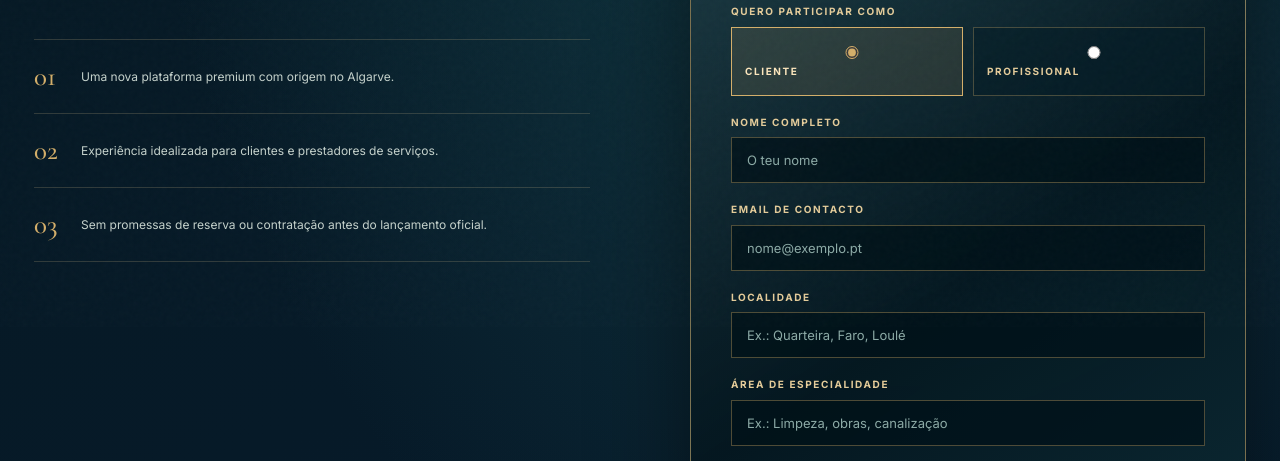
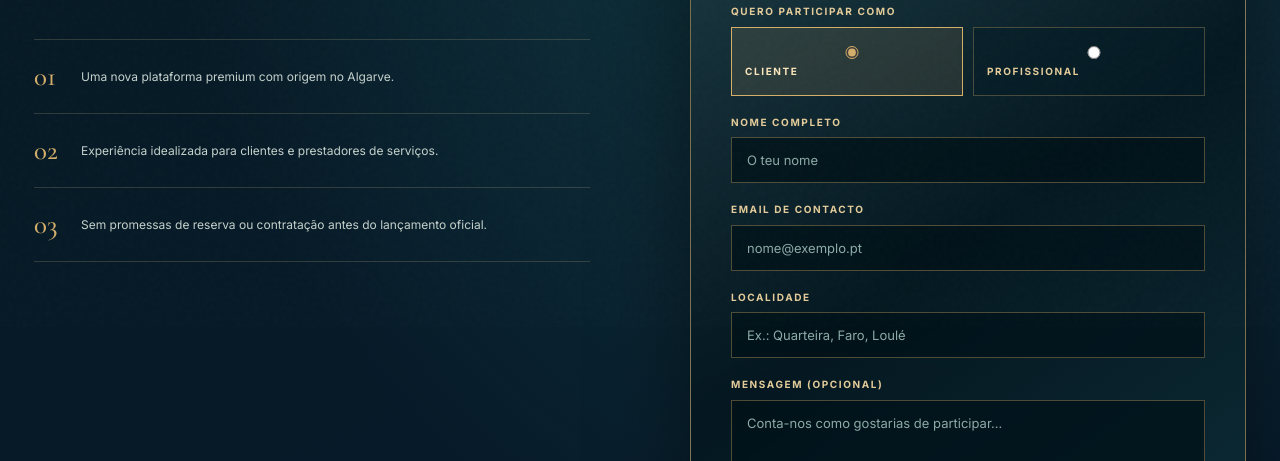
Before and after one commit to rn1620006-rgb/lumina, a website: page participar.html in a window 1280 px wide. Shown: the part 473-934 px from the top of the page. Drawn offline with nearby package versions, Linux system fonts and the light colour scheme; no server answers.

Commit message:
fix: ativação segura das inscrições e pequenos ajustes participar.html

```diff
--- a/participar.html
+++ b/participar.html
@@ -13,7 +13,7 @@
 .join-facts span{font-size:12px;color:#c5d2cc}
 .join-card{border:1px solid rgba(222,186,117,.54);background:linear-gradient(145deg,rgba(175,210,208,.14),rgba(4,22,30,.87) 52%,rgba(17,54,64,.85));box-shadow:inset 0 1px #fff7e639,0 30px 90px #0007;padding:40px;backdrop-filter:blur(22px)}
 .join-card h2{font:500 38px var(--serif);margin:13px 0 6px}.join-card>p{font-size:12px;color:#adc2bd;line-height:1.7;margin-bottom:30px}
-.join-form{display:grid;gap:18px}.join-field{display:grid;gap:7px}.join-field label{font-size:10px;font-weight:700;text-transform:uppercase;letter-spacing:.16em;color:#e4cc9a}
+.join-form{display:grid;gap:18px}.join-field{display:grid;gap:7px}.join-field[hidden]{display:none}.join-field label{font-size:10px;font-weight:700;text-transform:uppercase;letter-spacing:.16em;color:#e4cc9a}
 .join-field input,.join-field select,.join-field textarea{border:1px solid #d4af6a5c;padding:14px 15px;color:#fff;background:rgba(1,17,24,.72);outline:none;width:100%;border-radius:0;font:13px var(--sans)}
 .join-field textarea{resize:vertical;min-height:92px}.join-field input:focus,.join-field select:focus,.join-field textarea:focus{border-color:#f8deb0;box-shadow:0 0 0 2px #d4af6a20}.join-field input::placeholder,.join-field textarea::placeholder{color:#8caaa6}
 .join-radio{display:grid;grid-template-columns:1fr 1fr;gap:10px}.join-option{border:1px solid #d4af6a4f;padding:15px 13px;font-size:12px;cursor:pointer;background:#041c2780}.join-option:has(input:checked){border-color:var(--gold);background:#d4af6a20;color:#fbe6bd}.join-option input{accent-color:#d4af6a;margin-right:8px}
```
